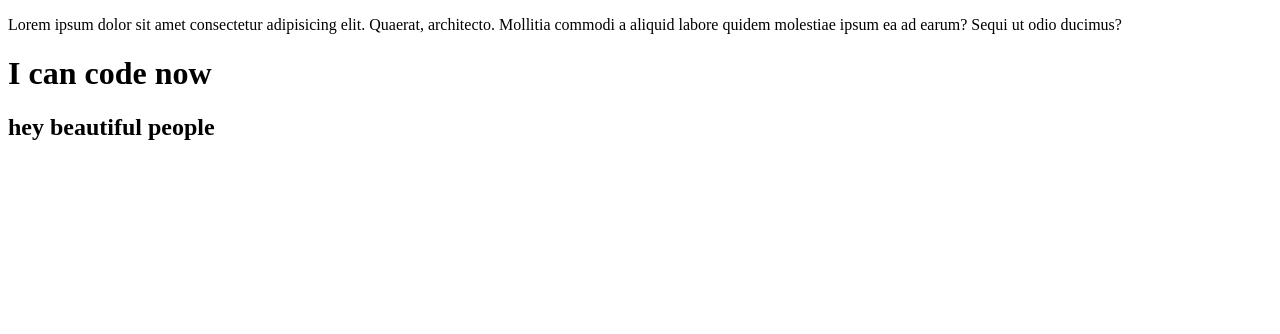
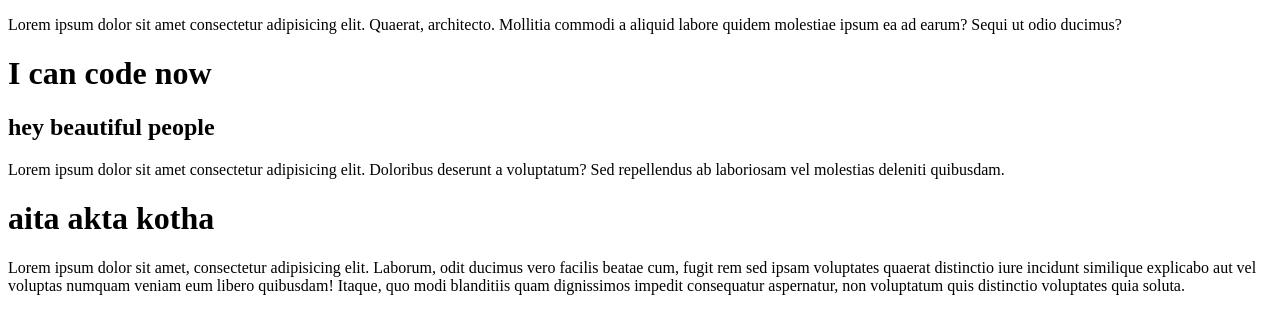
Before and after one commit to jubaer-hossen/my-second-repo-v2, a plain HTML site: page index.html in a window 1280 px wide. Drawn offline with Linux system fonts and the light colour scheme.

Commit message:
added style sheet

```diff
--- a/index.html
+++ b/index.html
@@ -10,5 +10,10 @@
     <p>Lorem ipsum dolor sit amet consectetur adipisicing elit. Quaerat, architecto. Mollitia commodi a aliquid labore quidem molestiae ipsum ea ad earum? Sequi ut odio ducimus?</p>
     <h1>I can code now </h1>
     <H2>hey beautiful people </H2>
+    <p>Lorem ipsum dolor sit amet consectetur adipisicing elit. Doloribus deserunt a voluptatum? Sed repellendus ab laboriosam vel molestias deleniti quibusdam.</p>
+     <div>
+        <h1>aita akta kotha </h1>
+        <p>Lorem ipsum dolor sit amet, consectetur adipisicing elit. Laborum, odit ducimus vero facilis beatae cum, fugit rem sed ipsam voluptates quaerat distinctio iure incidunt similique explicabo aut vel voluptas numquam veniam eum libero quibusdam! Itaque, quo modi blanditiis quam dignissimos impedit consequatur aspernatur, non voluptatum quis distinctio voluptates quia soluta.</p>
+     </div>
 </body>
 </html>
--- /dev/null
+++ b/style.css
@@ -0,0 +1,5 @@
+h1{
+    font-weight: 900;
+    font-family: 'Times New Roman', Times, serif;
+    color: darkgray;
+}
```
